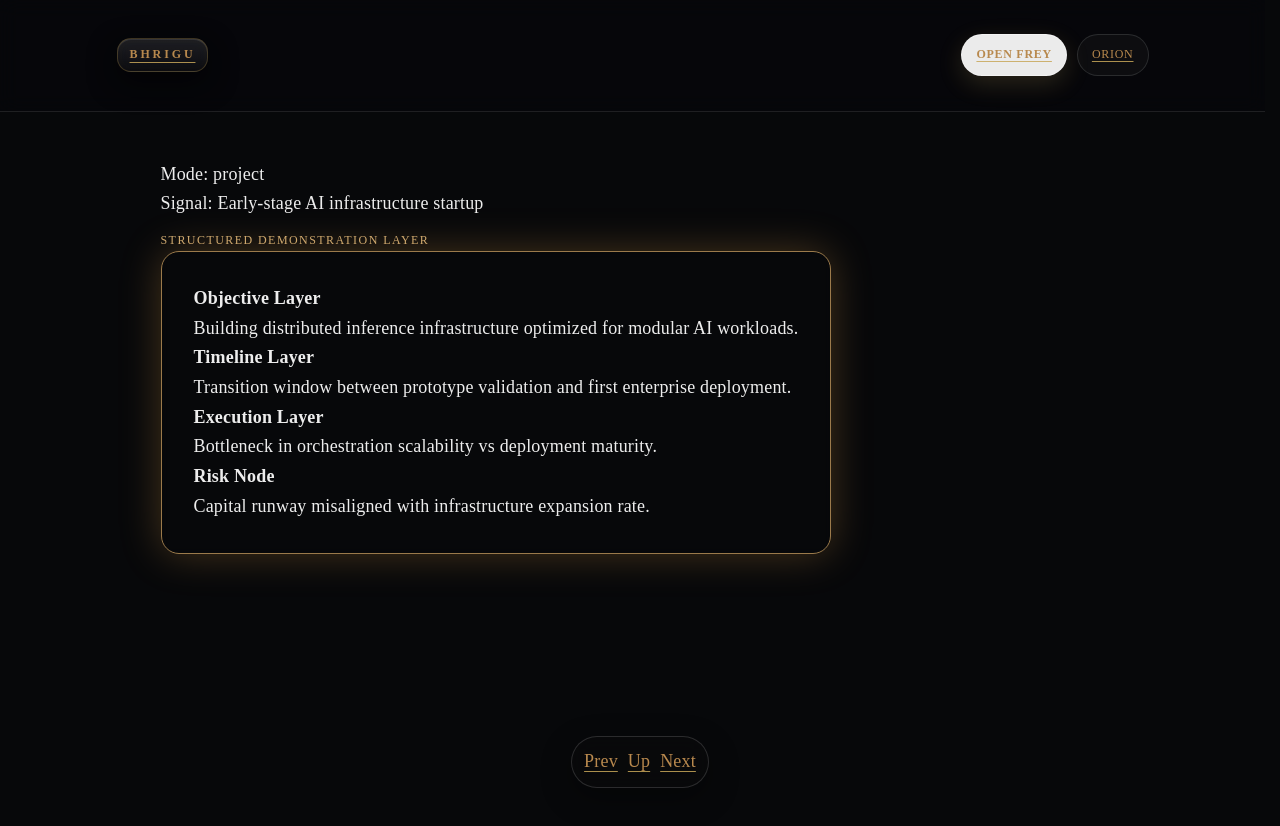
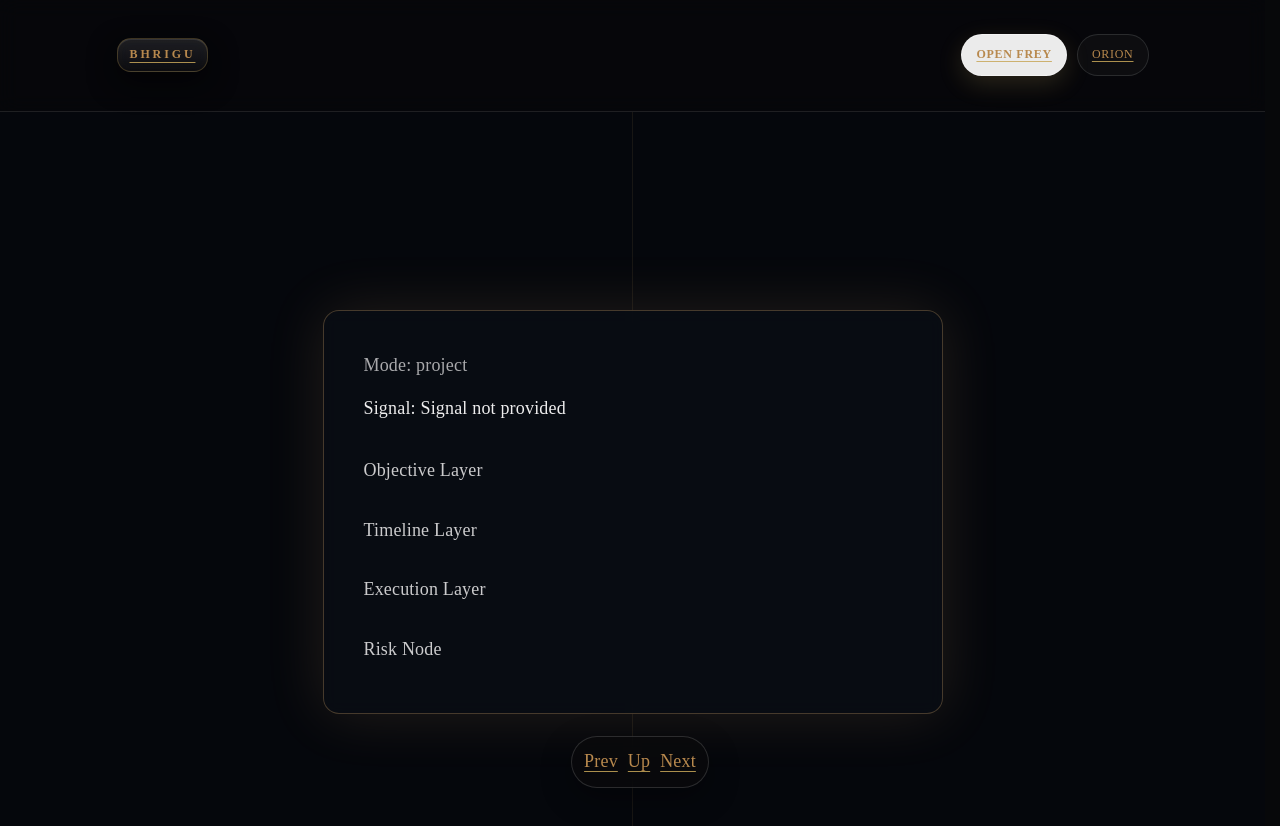
Before and after one commit to AiBhrigu/bhrigu-portal, a Next.js app: page /reading in a window 1280 px wide. Shown: the top 826 px of the page. Before the commit the page ends 800 px from the top, so only its background shows below. Built offline with nearby package versions, Linux system fonts and the light colour scheme.

Commit message:
FREY_V7_STRUCTURED_MULTI_VARIANT_MEMBRANE

```diff
--- a/pages/reading.js
+++ b/pages/reading.js
@@ -4,67 +4,126 @@ export default function Reading() {
   const router = useRouter()
   const { q } = router.query
 
-  const isDemo = !q
-  const signal = q || "Early-stage AI infrastructure startup"
+  const signal = q || "Signal not provided"
+
+  const getVariant = (text) => {
+    if (!text) return "default"
+    if (text.includes("AI")) return "ai"
+    if (text.includes("Renewable")) return "dao"
+    if (text.includes("burnout")) return "human"
+    if (text.includes("Web3")) return "web3"
+    if (text.includes("Illiquid")) return "asset"
+    return "default"
+  }
+
+  const variant = getVariant(signal)
 
   return (
-    <div className="phiPageFrame freyRoot heroScene">
-      <div className="freyShell">
+    <div className={`phiReadingRoot variant-${variant}`}>
+      <div className="phiAxis" />
+      <div className="phiMembrane">
+        <div className="phiContent">
+          <div className="phiHeader">
+            Mode: project
+          </div>
+          <div className="phiSignal">
+            Signal: {signal}
+          </div>
 
-        <div className="freySignalHeader">
-          <div className="freyMode">Mode: project</div>
-          <div className="freySignal">Signal: {signal}</div>
-          {isDemo && (
-            <div className="freyDemoLabel">
-              Structured Demonstration Layer
-            </div>
-          )}
+          <div className="phiBlock">
+            Objective Layer
+          </div>
+          <div className="phiBlock">
+            Timeline Layer
+          </div>
+          <div className="phiBlock">
+            Execution Layer
+          </div>
+          <div className="phiBlock">
+            Risk Node
+          </div>
         </div>
+      </div>
 
-        <div className={isDemo ? "freyFrame demoMembrane" : "freyFrame"}>
-          {isDemo ? (
-            <>
-              <div><strong>Objective Layer</strong><br/>
-              Building distributed inference infrastructure optimized for modular AI workloads.</div>
+      <style jsx>{`
+        .phiReadingRoot {
+          min-height: 100vh;
+          display: flex;
+          align-items: center;
+          justify-content: center;
+          position: relative;
+          background: #05070c;
+        }
 
-              <div><strong>Timeline Layer</strong><br/>
-              Transition window between prototype validation and first enterprise deployment.</div>
+        .phiAxis {
+          position: absolute;
+          width: 1px;
+          height: 100%;
+          background: rgba(255,200,120,0.08);
+        }
 
-              <div><strong>Execution Layer</strong><br/>
-              Bottleneck in orchestration scalability vs deployment maturity.</div>
+        .phiMembrane {
+          width: 620px;
+          padding: 40px;
+          border-radius: 16px;
+          border: 1px solid rgba(255,200,120,0.25);
+          background: rgba(10,14,20,0.85);
+          backdrop-filter: blur(8px);
+          box-shadow: 0 0 60px rgba(255,200,120,0.12);
+        }
 
-              <div><strong>Risk Node</strong><br/>
-              Capital runway misaligned with infrastructure expansion rate.</div>
-            </>
-          ) : (
-            <>
-              <div><strong>Objective Layer</strong></div>
-              <div><strong>Timeline Layer</strong></div>
-              <div><strong>Execution Layer</strong></div>
-              <div><strong>Risk Node</strong></div>
-            </>
-          )}
-        </div>
+        .phiContent {
+          display: flex;
+          flex-direction: column;
+          gap: 14px;
+        }
 
-        <style jsx>{`
-          .demoMembrane {
-            border: 1px solid rgba(255, 200, 120, 0.6);
-            box-shadow: 0 0 40px rgba(255, 180, 80, 0.25);
-            padding: 32px;
-            border-radius: 18px;
-            backdrop-filter: blur(4px);
+        .phiHeader {
+          opacity: 0.7;
+        }
+
+        .phiSignal {
+          font-size: 18px;
+          margin-bottom: 10px;
+        }
+
+        .phiBlock {
+          padding: 8px 0;
+          opacity: 0.85;
+        }
+
+        .variant-ai .phiMembrane {
+          box-shadow: 0 0 70px rgba(120,160,255,0.25);
+          border-color: rgba(120,160,255,0.4);
+        }
+
+        .variant-dao .phiMembrane {
+          box-shadow: 0 0 70px rgba(120,255,160,0.25);
+          border-color: rgba(120,255,160,0.4);
+        }
+
+        .variant-human .phiMembrane {
+          box-shadow: 0 0 50px rgba(255,120,120,0.25);
+          border-color: rgba(255,120,120,0.4);
+        }
+
+        .variant-web3 .phiMembrane {
+          box-shadow: 0 0 80px rgba(180,120,255,0.3);
+          border-color: rgba(180,120,255,0.5);
+        }
+
+        .variant-asset .phiMembrane {
+          box-shadow: 0 0 40px rgba(255,200,120,0.18);
+          border-color: rgba(255,200,120,0.5);
+        }
+
+        @media (max-width: 768px) {
+          .phiMembrane {
+            width: 92%;
+            padding: 28px;
           }
-
-          .freyDemoLabel {
-            margin-top: 12px;
-            font-size: 12px;
-            letter-spacing: 0.12em;
-            color: rgba(255, 210, 140, 0.8);
-            text-transform: uppercase;
-          }
-        `}</style>
-
-      </div>
+        }
+      `}</style>
     </div>
   )
 }
```
